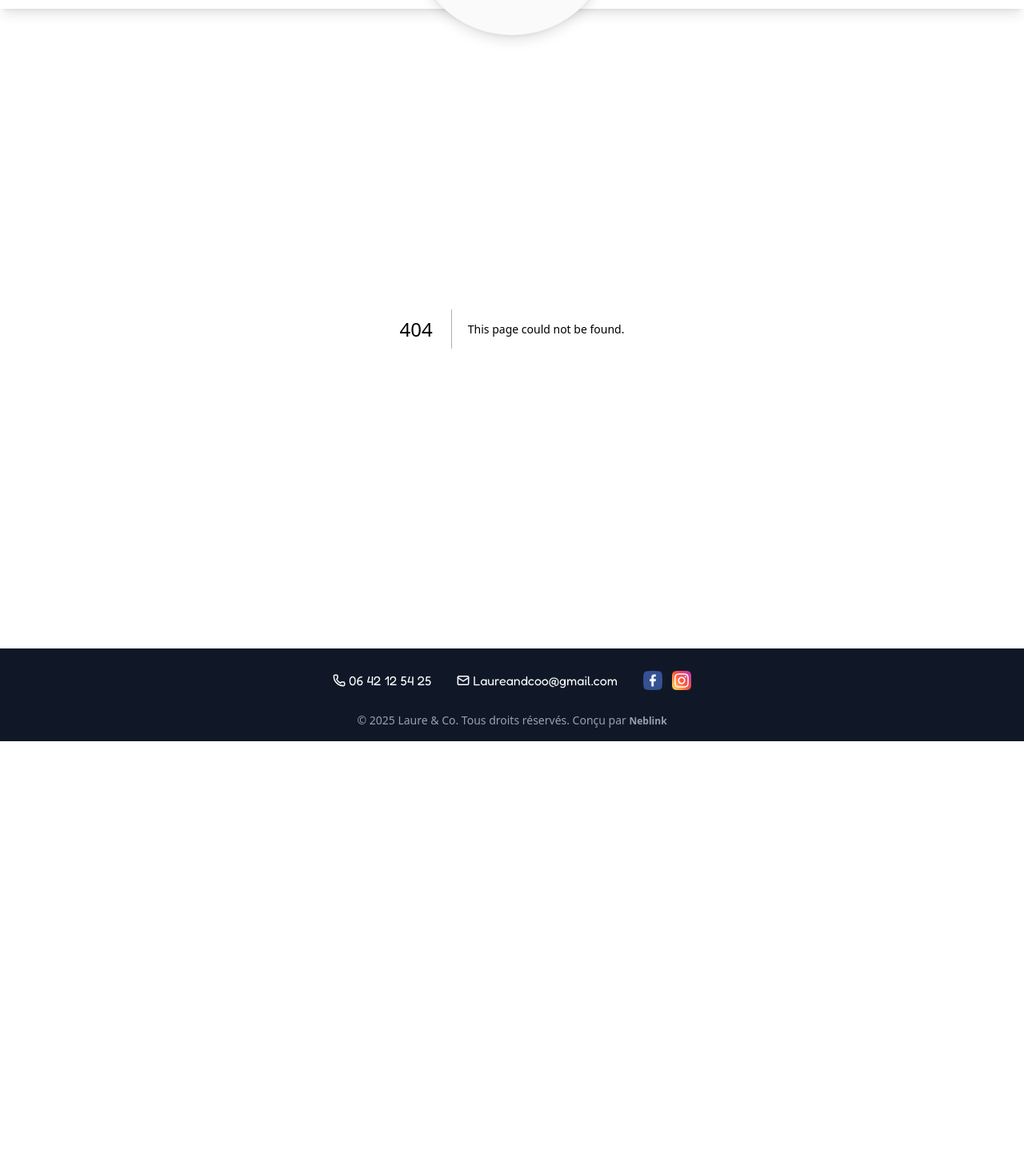
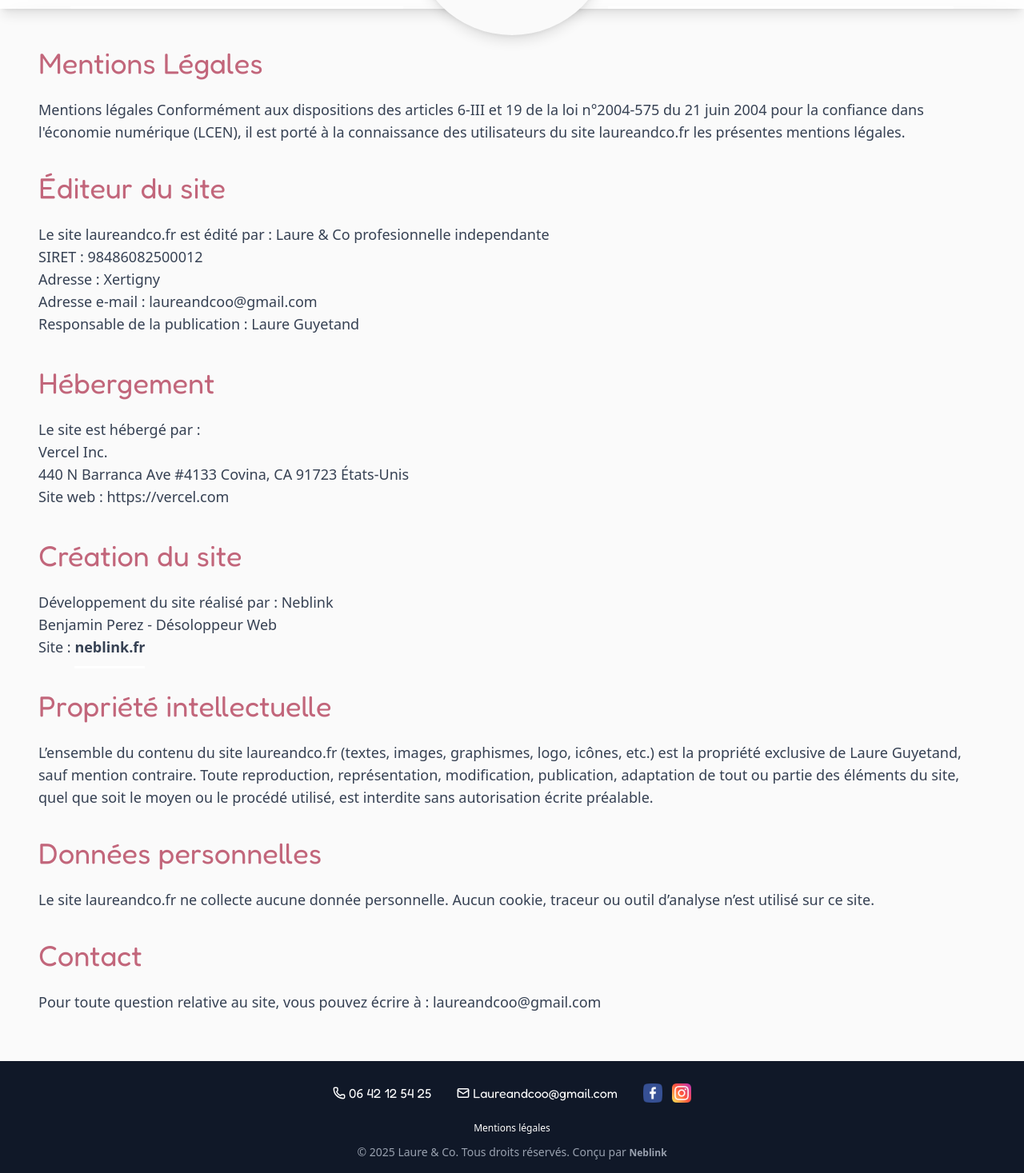
Before and after one commit to BenPerez94/laure-and-co, a Next.js app: page /mentions in a window 1280 px wide. Before the commit this address had no page. Shown: the part 302-1769 px from the top of the page at 80% size. Before the commit the page ends 1229 px from the top, so only its background shows below. Built offline with nearby package versions, Linux system fonts and the light colour scheme.

Commit message:
mentions legales

```diff
--- /dev/null
+++ b/app/mentions/page.tsx
@@ -0,0 +1,76 @@
+/* eslint-disable react/no-unescaped-entities */
+export default function Mentions() {
+  return (
+    <div className="container p-12 m-auto text-left shadow-2xl">
+      <h1 className="mb-6 text-2xl font-fredoka sm:text-3xl md:text-4xl text-primary">
+        Mentions Légales
+      </h1>
+      <p className="text-left">
+        Mentions légales Conformément aux dispositions des articles 6-III et 19
+        de la loi n°2004-575 du 21 juin 2004 pour la confiance dans l'économie
+        numérique (LCEN), il est porté à la connaissance des utilisateurs du
+        site laureandco.fr les présentes mentions légales.{" "}
+      </p>
+      <br />
+      <h2 className="mb-6 text-2xl font-fredoka sm:text-3xl md:text-4xl text-primary">
+        Éditeur du site{" "}
+      </h2>
+      <p className="text-left">
+        Le site laureandco.fr est édité par : Laure & Co profesionnelle
+        independante
+        <br />
+        SIRET : 98486082500012
+        <br />
+        Adresse : Xertigny <br />
+        Adresse e-mail : laureandcoo@gmail.com <br />
+        Responsable de la publication : Laure Guyetand <br />
+        <br />
+      </p>
+      <h2 className="mb-6 text-2xl font-fredoka sm:text-3xl md:text-4xl text-primary">
+        Hébergement
+      </h2>
+      <p className="text-left">
+        Le site est hébergé par :<br /> Vercel Inc. <br />
+        440 N Barranca Ave #4133 Covina, CA 91723 États-Unis
+        <br /> Site web : https://vercel.com
+        <br />
+        <br />
+      </p>
+      <h2 className="mb-6 text-2xl font-fredoka sm:text-3xl md:text-4xl text-primary">
+        Création du site
+      </h2>
+      <p className="text-left">
+        Développement du site réalisé par : Neblink <br />
+        Benjamin Perez - Désoloppeur Web <br />
+        Site : <a href="https://neblink.fr">neblink.fr </a> <br /> <br />
+      </p>
+      <h2 className="mb-6 text-2xl font-fredoka sm:text-3xl md:text-4xl text-primary">
+        Propriété intellectuelle
+      </h2>
+      <p className="text-left">
+        L’ensemble du contenu du site laureandco.fr (textes, images, graphismes,
+        logo, icônes, etc.) est la propriété exclusive de Laure Guyetand, sauf
+        mention contraire. Toute reproduction, représentation, modification,
+        publication, adaptation de tout ou partie des éléments du site, quel que
+        soit le moyen ou le procédé utilisé, est interdite sans autorisation
+        écrite préalable.
+      </p>
+      <br />
+      <h2 className="mb-6 text-2xl font-fredoka sm:text-3xl md:text-4xl text-primary">
+        Données personnelles
+      </h2>
+      <p className="text-left">
+        Le site laureandco.fr ne collecte aucune donnée personnelle. Aucun
+        cookie, traceur ou outil d’analyse n’est utilisé sur ce site.
+      </p>{" "}
+      <br />
+      <h2 className="mb-6 text-2xl font-fredoka sm:text-3xl md:text-4xl text-primary">
+        Contact
+      </h2>
+      <p className="text-left">
+        Pour toute question relative au site, vous pouvez écrire à :
+        laureandcoo@gmail.com
+      </p>
+    </div>
+  );
+}
--- a/src/components/Footer.tsx
+++ b/src/components/Footer.tsx
@@ -5,7 +5,7 @@ import { Mail, Phone } from "lucide-react";
 export default function Footer() {
   return (
     <footer className="p-4 text-center text-white bg-gray-900">
-      <div className="container flex flex-col items-center gap-4 mx-auto">
+      <div className="container flex flex-col items-center gap-3 mx-auto">
         {/* Bloc contact */}
         <div className="flex flex-col items-center justify-center gap-4 md:flex-row md:gap-8">
           <div className="flex items-center gap-2">
@@ -63,6 +63,13 @@ export default function Footer() {
             </Link>
           </div>
         </div>
+        <Link
+          href="/mentions"
+          className="p-0 m-0 text-xs font-light border-none"
+          rel="noopener noreferrer"
+        >
+          Mentions légales
+        </Link>
         {/* Copyright et crédit */}
         <p className="m-0 text-sm text-center text-gray-400">
           © {new Date().getFullYear()} Laure & Co. Tous droits réservés. Conçu
--- a/src/components/Header.tsx
+++ b/src/components/Header.tsx
@@ -71,6 +71,7 @@ export default function Header() {
         {/* Logo centré */}
         <div className="relative w-[250px] h-[250px] md:-mb-24 -mb-12 bg-[#fafafa] rounded-full overflow-hidden p-10 flex items-center justify-center z-0 shadow-lg">
           <div className="relative w-full h-full">
+            <Link href="/">
               <Image
                 src={"/logo.png"}
                 alt="Logo"
@@ -78,6 +79,7 @@ export default function Header() {
                 sizes="(max-width: 768px) 180px, 250px"
                 className="object-contain"
               />
+            </Link>
           </div>
         </div>
       </div>
@@ -131,32 +133,32 @@ export default function Header() {
         onClick={() => setMenuOpen(false)}
       >
         <Link
-          href="#about"
+          href="/#about"
           className="px-4 py-2 text-lg font-light font-fredoka md:text-base"
         >
           Qui sommes-nous ?
         </Link>
         <Link
-          href="#seance"
+          href="/#seance"
           className="px-4 py-2 text-lg font-light font-fredoka md:text-base"
         >
           Acceuillir une séance
         </Link>
         <div className="hidden w-64 md:block"></div>
         <Link
-          href="#aaa"
+          href="/#aaa"
           className="px-4 py-2 text-lg font-light font-fredoka md:w-52 md:text-base"
         >
           Médiation animale
         </Link>
         <Link
-          href="#tarifs"
+          href="/#tarifs"
           className="px-4 py-2 text-lg font-light font-fredoka md:w-24 md:text-base"
         >
           Tarif
         </Link>
         <Link
-          href="#info-sup"
+          href="/#info-sup"
           className="px-4 py-2 text-lg font-light font-fredoka md:w-32 md:text-base"
         >
           Plus d'infos
```
Lines whose indentation alone changed are shown as unchanged.
